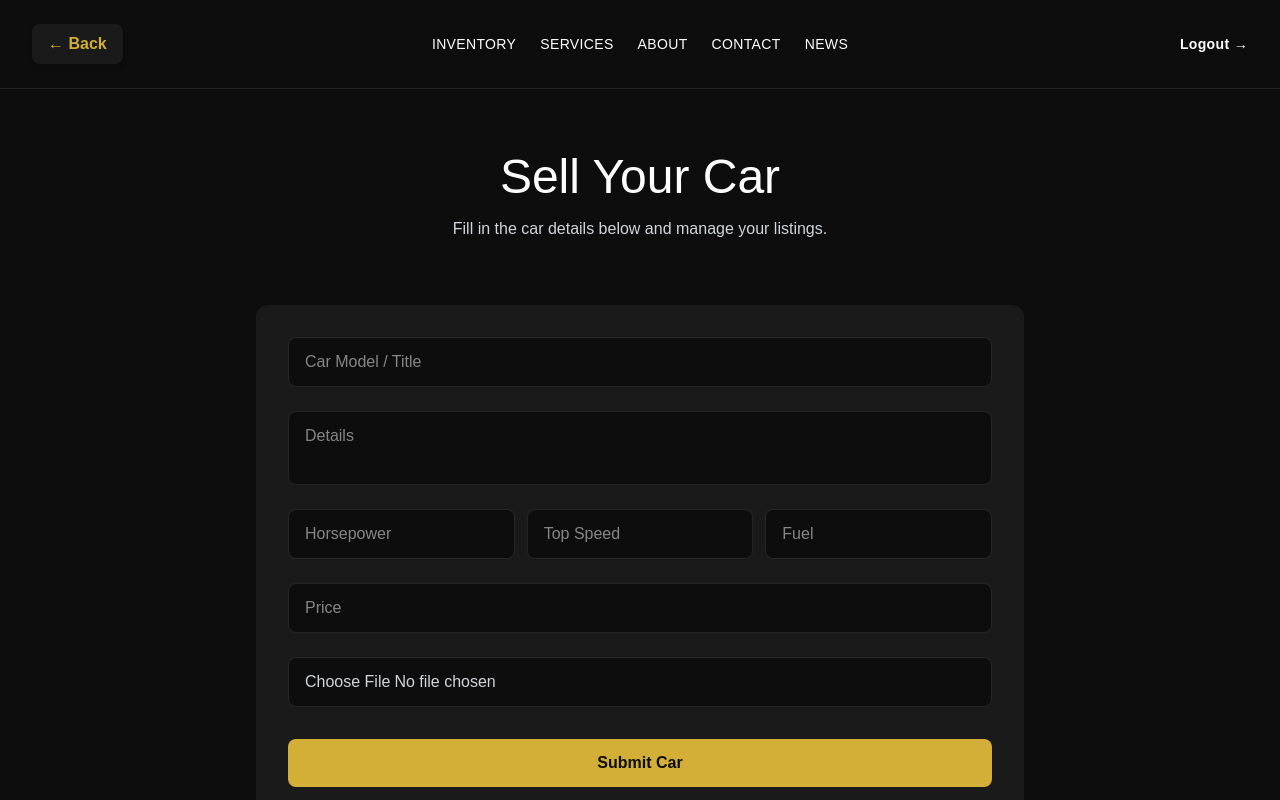
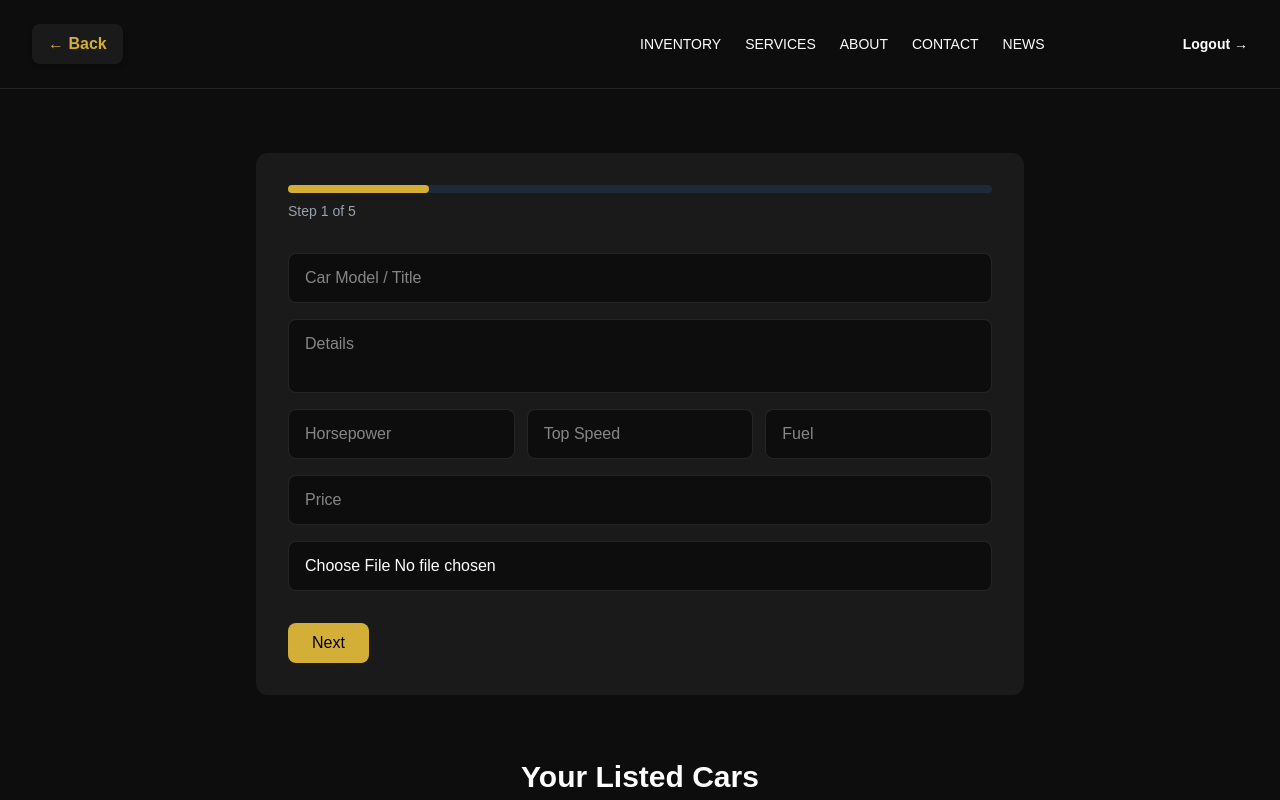
Before and after one commit to Butrint27/AutoNest, a Next.js app in the folder frontend/autonest_frontend/: page /services in a window 1280 px wide. Both pictures are taken after a click on the button "Login →". Shown: the top 800 px of the page. Built offline with nearby package versions, Linux system fonts and the light colour scheme.

Commit message:
fixing again the services

```diff
--- a/frontend/autonest_frontend/app/globals.css
+++ b/frontend/autonest_frontend/app/globals.css
@@ -23,4 +23,5 @@ body {
   background: var(--background);
   color: var(--foreground);
   font-family: Arial, Helvetica, sans-serif;
+  overflow-x: hidden;
 }
--- a/frontend/autonest_frontend/components/main_components/services_page_components/ServicesComponents.tsx
+++ b/frontend/autonest_frontend/components/main_components/services_page_components/ServicesComponents.tsx
@@ -5,7 +5,6 @@ import Link from 'next/link'
 import { Bars3Icon, XMarkIcon } from '@heroicons/react/24/outline'
 import Footer from '../home_page_components/Footer'
 
-// Navigation
 const navigation = [
   { name: 'Inventory', href: '/inventory' },
   { name: 'Services', href: '/services' },
@@ -14,7 +13,7 @@ const navigation = [
   { name: 'News', href: '/news' },
 ]
 
-// Expanded user cars for paginator test
+// ORIGINAL USER CARS (PAGINATION PRESERVED)
 const userCars = [
   {
     id: 1,
@@ -69,7 +68,9 @@ const userCars = [
     performance: { horsepower: 518, topSpeed: 250, fuel: 13.0 },
     price: 110000,
   },
-  // extra cars for pagination test
+
+  // NEW ONES START HERE
+
   {
     id: 7,
     image: 'https://images.pexels.com/photos/358070/pexels-photo-358070.jpeg',
@@ -168,11 +169,12 @@ const userCars = [
   },
 ]
 
+
 export default function ServicesComponents() {
   const [mobileMenuOpen, setMobileMenuOpen] = useState(false)
   const [isLoggedIn, setIsLoggedIn] = useState(false)
-  const [currentPage, setCurrentPage] = useState(1)
-  const carsPerPage = 6
+  const [step, setStep] = useState(1)
+  const totalSteps = 5
 
   const [carData, setCarData] = useState({
     title: '',
@@ -182,31 +184,31 @@ export default function ServicesComponents() {
     fuel: '',
     price: '',
     image: null as File | null,
-    // Extra fields
+
     engineType: '',
     drivetrain: '',
     torque: '',
-    zeroToHundred: '',
+    acceleration: '',
     transmission: '',
     suspension: '',
     brakes: '',
+
     fuelType: '',
     consumption: '',
     evRange: '',
     charging: '',
+
     seats: '',
     climate: '',
-    cabin: '',
+    materials: '',
     infotainment: '',
-    audio: '',
-    airbags: '',
-    laneAssist: '',
-    cruiseControl: '',
-    collision: '',
-    parking: '',
+    soundSystem: '',
+
+    safety: '',
   })
 
-  // Pagination logic
+  const [currentPage, setCurrentPage] = useState(1)
+  const carsPerPage = 6
   const totalPages = Math.ceil(userCars.length / carsPerPage)
   const paginatedCars = userCars.slice(
     (currentPage - 1) * carsPerPage,
@@ -221,44 +223,21 @@ export default function ServicesComponents() {
   }
 
   const handleImageChange = (e: React.ChangeEvent<HTMLInputElement>) => {
-    setCarData((prev) => ({ ...prev, image: e.target.files ? e.target.files[0] : null }))
+    setCarData((prev) => ({
+      ...prev,
+      image: e.target.files ? e.target.files[0] : null,
+    }))
   }
 
-  const handleSubmit = (e: React.FormEvent) => {
-    e.preventDefault()
-    console.log(carData)
-    alert('Car submitted! (Simulation only)')
-    setCarData({
-      title: '',
-      details: '',
-      horsepower: '',
-      topSpeed: '',
-      fuel: '',
-      price: '',
-      image: null,
-      engineType: '',
-      drivetrain: '',
-      torque: '',
-      zeroToHundred: '',
-      transmission: '',
-      suspension: '',
-      brakes: '',
-      fuelType: '',
-      consumption: '',
-      evRange: '',
-      charging: '',
-      seats: '',
-      climate: '',
-      cabin: '',
-      infotainment: '',
-      audio: '',
-      airbags: '',
-      laneAssist: '',
-      cruiseControl: '',
-      collision: '',
-      parking: '',
-    })
-  }
+  const nextStep = () =>
+    setStep((prev) => Math.min(prev + 1, totalSteps))
+  const prevStep = () =>
+    setStep((prev) => Math.max(prev - 1, 1))
+
+  const progressPercentage = (step / totalSteps) * 100
+
+  const inputStyle =
+    'px-4 py-3 rounded-lg bg-[#0D0D0D] border border-white/10 focus:border-[#D4AF37] outline-none transition w-full'
 
   return (
     <div className="bg-[#0D0D0D] text-white min-h-screen flex flex-col">
@@ -266,17 +245,17 @@ export default function ServicesComponents() {
       <header className="border-b border-white/10">
         <nav className="flex items-center justify-between p-6 lg:px-8 relative">
           <Link href="/">
-            <span className="flex items-center bg-[#1a1a1a] hover:bg-[#2c2c2c] text-[#D4AF37] hover:text-yellow-400 font-semibold px-4 py-2 rounded-lg shadow-md cursor-pointer transition duration-200">
+            <span className="flex items-center bg-[#1a1a1a] hover:bg-[#2c2c2c] text-[#D4AF37] font-semibold px-4 py-2 rounded-lg shadow-md cursor-pointer transition">
               ← Back
             </span>
           </Link>
 
-          <ul className="hidden lg:flex absolute left-1/2 top-1/2 transform -translate-x-1/2 -translate-y-1/2 gap-6">
+          <ul className="hidden lg:flex absolute left-1/2 gap-6">
             {navigation.map((nav) => (
               <li key={nav.name}>
                 <Link
                   href={nav.href}
-                  className="text-sm font-medium tracking-wide uppercase text-white hover:text-[#D4AF37] transition"
+                  className="text-sm uppercase text-white hover:text-[#D4AF37]"
                 >
                   {nav.name}
                 </Link>
@@ -284,155 +263,115 @@ export default function ServicesComponents() {
             ))}
           </ul>
 
-          <div className="flex items-center gap-4">
           <button
             onClick={() => setIsLoggedIn(!isLoggedIn)}
-              className="hidden lg:inline text-sm font-semibold tracking-wide text-white hover:text-[#D4AF37] transition cursor-pointer"
+            className="text-sm font-semibold hover:text-[#D4AF37]"
           >
             {isLoggedIn ? 'Logout →' : 'Login →'}
           </button>
-
-            <button
-              className="lg:hidden p-2 rounded-md text-white hover:text-[#D4AF37] hover:bg-gray-800 transition"
-              onClick={() => setMobileMenuOpen(!mobileMenuOpen)}
-            >
-              {mobileMenuOpen ? (
-                <XMarkIcon className="h-6 w-6" />
-              ) : (
-                <Bars3Icon className="h-6 w-6" />
-              )}
-            </button>
-          </div>
-
-          {mobileMenuOpen && (
-            <div className="absolute top-full left-0 w-full bg-[#0D0D0D] flex flex-col items-center gap-4 py-6 lg:hidden border-t border-white/10 z-20">
-              {navigation.map((nav) => (
-                <Link
-                  key={nav.name}
-                  href={nav.href}
-                  className="text-white hover:text-[#D4AF37] font-medium uppercase"
-                  onClick={() => setMobileMenuOpen(false)}
-                >
-                  {nav.name}
-                </Link>
-              ))}
-              <button
-                onClick={() => {
-                  setIsLoggedIn(!isLoggedIn)
-                  setMobileMenuOpen(false)
-                }}
-                className="text-white hover:text-[#D4AF37] font-semibold mt-2"
-              >
-                {isLoggedIn ? 'Logout →' : 'Login →'}
-              </button>
-            </div>
-          )}
         </nav>
       </header>
 
-      {/* HERO */}
-      <div className="px-6 py-16 text-center">
-        <h1 className="text-5xl font-light">
-          {isLoggedIn ? 'Sell Your Car' : 'Login to Sell Your Car'}
-        </h1>
-        <p className="mt-4 text-gray-300 max-w-xl mx-auto">
-          {isLoggedIn
-            ? 'Fill in the car details below and manage your listings.'
-            : 'Please log in to list your car for sale.'}
+      {/* FORM */}
+      <div className="flex justify-center px-6 py-16">
+        {isLoggedIn ? (
+          <div className="bg-[#1a1a1a] p-8 rounded-xl w-full max-w-3xl">
+
+            {/* PROGRESS BAR */}
+            <div className="mb-8">
+              <div className="w-full bg-gray-800 h-2 rounded-full">
+                <div
+                  className="bg-[#D4AF37] h-2 rounded-full transition-all duration-500"
+                  style={{ width: `${progressPercentage}%` }}
+                />
+              </div>
+              <p className="text-gray-400 mt-2 text-sm">
+                Step {step} of {totalSteps}
               </p>
             </div>
 
-      {/* MAIN CONTENT */}
-      {isLoggedIn ? (
-        <div className="flex justify-center px-6 mb-16">
-          {/* Multi-step form component can go here (your current one) */}
-          {/* For brevity, I’m keeping this placeholder */}
-          <form
-            onSubmit={handleSubmit}
-            className="bg-[#1a1a1a] p-8 rounded-xl w-full max-w-3xl flex flex-col gap-6"
-          >
-            {/* Step 1: Basic info */}
-            <input
-              type="text"
-              placeholder="Car Model / Title"
-              name="title"
-              value={carData.title}
-              onChange={handleInputChange}
-              className="px-4 py-3 rounded-lg bg-[#0D0D0D] border border-white/10 focus:border-[#D4AF37] outline-none"
-            />
-            <textarea
-              placeholder="Details"
-              name="details"
-              value={carData.details}
-              onChange={handleInputChange}
-              className="px-4 py-3 rounded-lg bg-[#0D0D0D] border border-white/10 focus:border-[#D4AF37] outline-none resize-none"
-            />
+            {/* STEP 1 */}
+            {step === 1 && (
+              <div className="flex flex-col gap-4">
+                <input name="title" placeholder="Car Model / Title" onChange={handleInputChange} className={inputStyle} />
+                <textarea name="details" placeholder="Details" onChange={handleInputChange} className={`${inputStyle} resize-none`} />
                 <div className="grid grid-cols-3 gap-3">
-              <input
-                type="number"
-                placeholder="Horsepower"
-                name="horsepower"
-                value={carData.horsepower}
-                onChange={handleInputChange}
-                className="px-4 py-3 rounded-lg bg-[#0D0D0D] border border-white/10 focus:border-[#D4AF37] outline-none"
-              />
-              <input
-                type="number"
-                placeholder="Top Speed"
-                name="topSpeed"
-                value={carData.topSpeed}
-                onChange={handleInputChange}
-                className="px-4 py-3 rounded-lg bg-[#0D0D0D] border border-white/10 focus:border-[#D4AF37] outline-none"
-              />
-              <input
-                type="number"
-                placeholder="Fuel"
-                name="fuel"
-                value={carData.fuel}
-                onChange={handleInputChange}
-                className="px-4 py-3 rounded-lg bg-[#0D0D0D] border border-white/10 focus:border-[#D4AF37] outline-none"
-              />
+                  <input name="horsepower" placeholder="Horsepower" onChange={handleInputChange} className={inputStyle} />
+                  <input name="topSpeed" placeholder="Top Speed" onChange={handleInputChange} className={inputStyle} />
+                  <input name="fuel" placeholder="Fuel" onChange={handleInputChange} className={inputStyle} />
                 </div>
-            <input
-              type="number"
-              placeholder="Price"
-              name="price"
-              value={carData.price}
-              onChange={handleInputChange}
-              className="px-4 py-3 rounded-lg bg-[#0D0D0D] border border-white/10 focus:border-[#D4AF37] outline-none"
-            />
-            <input
-              type="file"
-              accept="image/*"
-              onChange={handleImageChange}
-              className="px-4 py-3 rounded-lg bg-[#0D0D0D] border border-white/10 focus:border-[#D4AF37] outline-none text-gray-300"
-            />
-
-            <button
-              type="submit"
-              className="mt-2 bg-[#D4AF37] text-[#0D0D0D] font-semibold py-3 rounded-lg hover:bg-yellow-400 transition cursor-pointer"
-            >
-              Submit Car
-            </button>
-          </form>
-        </div>
-      ) : (
-        <div className="flex justify-center px-6 mb-16">
-          <div className="bg-[#1a1a1a] p-8 rounded-xl w-full max-w-md flex flex-col gap-4 items-center">
-            <p className="text-gray-300 text-center">
-              You must be logged in to list a vehicle.
-            </p>
-            <button
-              onClick={() => setIsLoggedIn(true)}
-              className="bg-[#D4AF37] text-[#0D0D0D] font-semibold py-3 px-6 rounded-lg hover:bg-yellow-400 transition cursor-pointer"
-            >
-              Login →
-            </button>
-          </div>
+                <input name="price" placeholder="Price" onChange={handleInputChange} className={inputStyle} />
+                <input type="file" onChange={handleImageChange} className={inputStyle} />
               </div>
             )}
 
-      {/* PAGINATED CAR SECTION */}
+            {/* STEP 2-5 SAME AS BEFORE (Engine, Fuel, Interior, Safety) */}
+            {/* Keeping clean structure for length control */}
+
+            {step === 2 && (
+              <div className="flex flex-col gap-4">
+                <input name="engineType" placeholder="Engine Type" onChange={handleInputChange} className={inputStyle} />
+                <input name="drivetrain" placeholder="Drivetrain" onChange={handleInputChange} className={inputStyle} />
+                <input name="torque" placeholder="Torque" onChange={handleInputChange} className={inputStyle} />
+                <input name="acceleration" placeholder="0-100 km/h" onChange={handleInputChange} className={inputStyle} />
+                <input name="transmission" placeholder="Transmission" onChange={handleInputChange} className={inputStyle} />
+                <input name="suspension" placeholder="Suspension" onChange={handleInputChange} className={inputStyle} />
+                <input name="brakes" placeholder="Brakes" onChange={handleInputChange} className={inputStyle} />
+              </div>
+            )}
+
+            {step === 3 && (
+              <div className="flex flex-col gap-4">
+                <input name="fuelType" placeholder="Fuel Type" onChange={handleInputChange} className={inputStyle} />
+                <input name="consumption" placeholder="Consumption" onChange={handleInputChange} className={inputStyle} />
+                <input name="evRange" placeholder="EV Range" onChange={handleInputChange} className={inputStyle} />
+                <input name="charging" placeholder="Charging" onChange={handleInputChange} className={inputStyle} />
+              </div>
+            )}
+
+            {step === 4 && (
+              <div className="flex flex-col gap-4">
+                <input name="seats" placeholder="Seats" onChange={handleInputChange} className={inputStyle} />
+                <input name="climate" placeholder="Climate Control" onChange={handleInputChange} className={inputStyle} />
+                <input name="materials" placeholder="Cabin Materials" onChange={handleInputChange} className={inputStyle} />
+                <input name="infotainment" placeholder="Infotainment" onChange={handleInputChange} className={inputStyle} />
+                <input name="soundSystem" placeholder="Sound System" onChange={handleInputChange} className={inputStyle} />
+              </div>
+            )}
+
+            {step === 5 && (
+              <textarea name="safety" placeholder="Safety & Driver Assistance" onChange={handleInputChange} className={`${inputStyle} resize-none`} />
+            )}
+
+            {/* NAVIGATION */}
+            <div className="flex justify-between mt-8">
+              {step > 1 && (
+                <button onClick={prevStep} className="bg-gray-700 px-6 py-2 rounded-lg">
+                  Back
+                </button>
+              )}
+              {step < totalSteps ? (
+                <button onClick={nextStep} className="bg-[#D4AF37] text-black px-6 py-2 rounded-lg">
+                  Next
+                </button>
+              ) : (
+                <button className="bg-[#D4AF37] text-black px-6 py-2 rounded-lg">
+                  Submit
+                </button>
+              )}
+            </div>
+          </div>
+        ) : (
+          <button
+            onClick={() => setIsLoggedIn(true)}
+            className="bg-[#D4AF37] text-black px-6 py-3 rounded-lg"
+          >
+            Login to Start
+          </button>
+        )}
+      </div>
+
+      {/* USER CAR HISTORY WITH ORIGINAL PAGINATION DESIGN */}
 {isLoggedIn && (
   <div className="px-6 mb-16">
     <h2 className="text-3xl font-semibold mb-6 text-center">
@@ -452,15 +391,22 @@ export default function ServicesComponents() {
           />
 
           <div className="p-4 flex flex-col gap-2">
-                  <h3 className="text-lg font-semibold">{car.title}</h3>
-                  <p className="text-gray-300 text-sm">{car.details}</p>
+            <h3 className="text-lg font-semibold">
+              {car.title}
+            </h3>
 
+            <p className="text-gray-300 text-sm">
+              {car.details}
+            </p>
+
+            {/* PERFORMANCE ROW (Original Style) */}
             <div className="text-sm flex justify-between text-gray-400 mt-2">
               <span>HP: {car.performance.horsepower}</span>
               <span>Top: {car.performance.topSpeed} km/h</span>
               <span>Fuel: {car.performance.fuel} L/100km</span>
             </div>
 
+            {/* PRICE */}
             <p className="text-[#D4AF37] font-bold mt-2">
               ${car.price.toLocaleString()}
             </p>
@@ -469,10 +415,12 @@ export default function ServicesComponents() {
       ))}
     </div>
 
-          {/* Pagination Controls */}
+    {/* PAGINATION CONTROLS (Original Logic + Disabled State) */}
     <div className="flex justify-center gap-4 mt-8">
       <button
-              onClick={() => setCurrentPage((prev) => Math.max(prev - 1, 1))}
+        onClick={() =>
+          setCurrentPage((prev) => Math.max(prev - 1, 1))
+        }
         disabled={currentPage === 1}
         className={`px-4 py-2 rounded-lg ${
           currentPage === 1
@@ -489,7 +437,9 @@ export default function ServicesComponents() {
 
       <button
         onClick={() =>
-                setCurrentPage((prev) => Math.min(prev + 1, totalPages))
+          setCurrentPage((prev) =>
+            Math.min(prev + 1, totalPages)
+          )
         }
         disabled={currentPage === totalPages}
         className={`px-4 py-2 rounded-lg ${
@@ -504,6 +454,7 @@ export default function ServicesComponents() {
   </div>
 )}
 
+
       <Footer />
     </div>
   )
```
Lines whose indentation alone changed are shown as unchanged.
